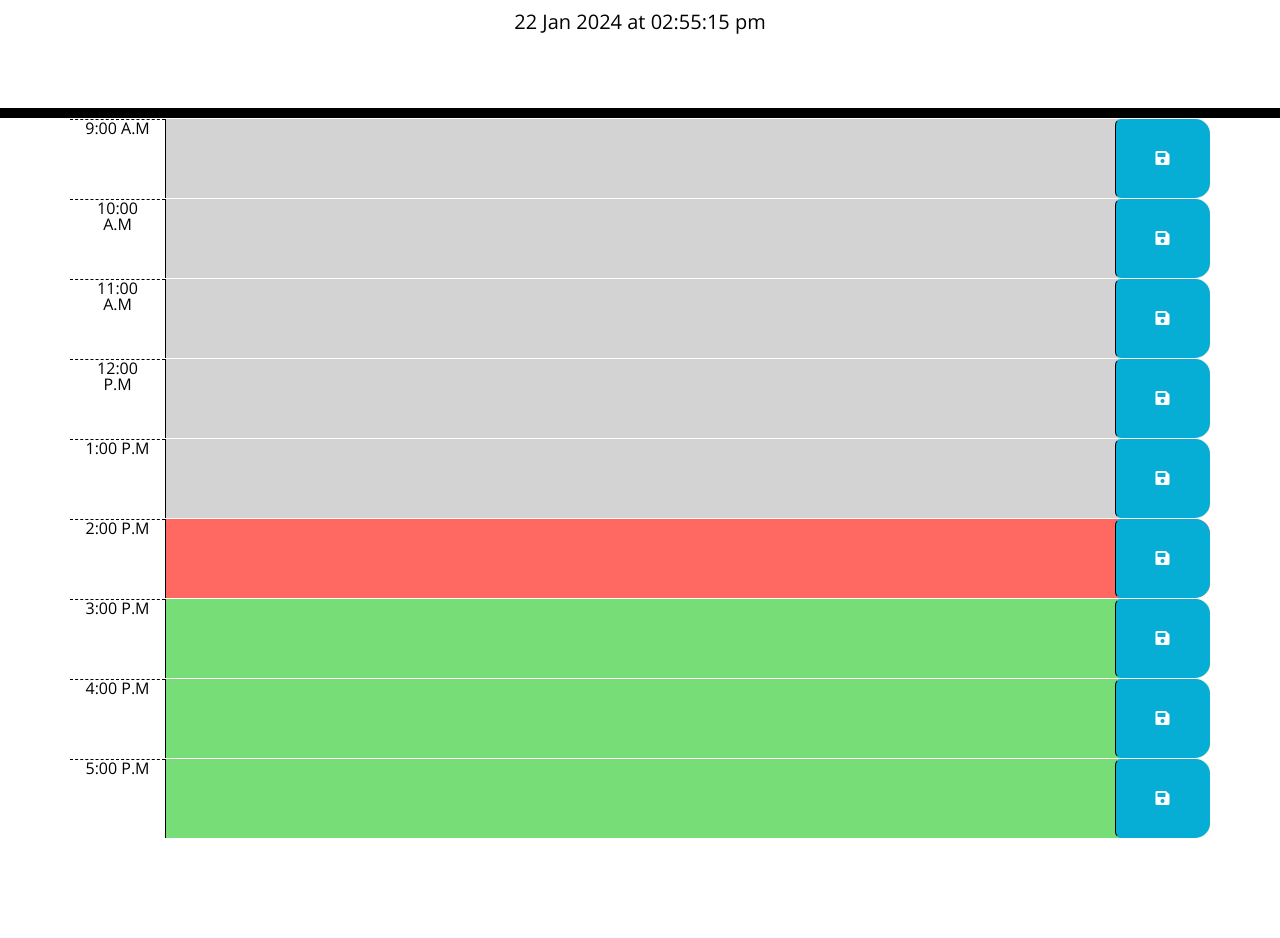
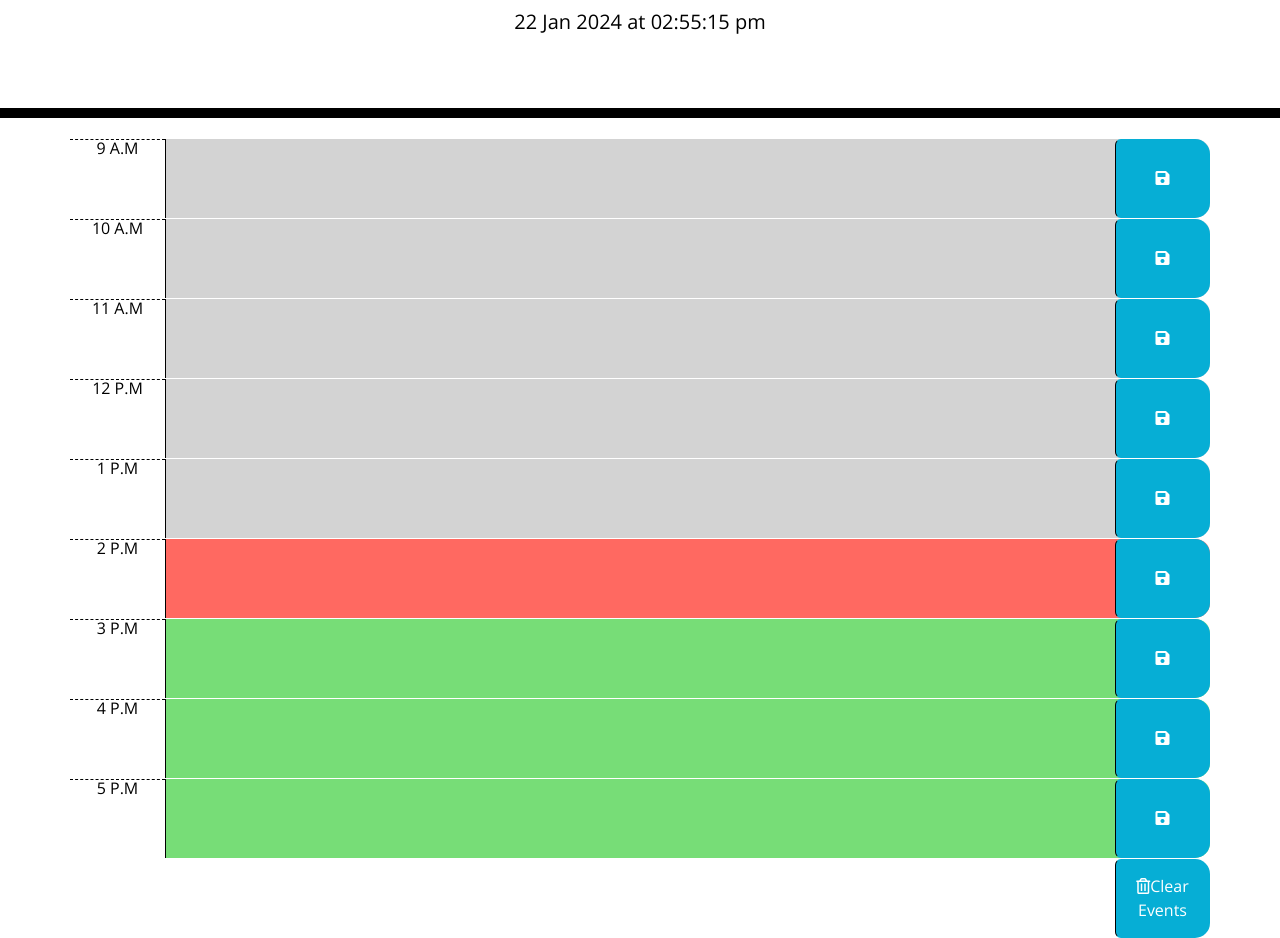
Before and after one commit to Pazoraf/Work-Day-Scheduler-Alex-Flaherty, a plain HTML site: page index.html in a window 1280 px wide. Shown: the part 169-1107 px from the top of the page. Before the commit the page ends 1007 px from the top, so only its background shows below. Drawn offline with nearby package versions, Linux system fonts and the light colour scheme.

Commit message:
Added clear events button, also added padding for container area

```diff
--- a/assets/css/style.css
+++ b/assets/css/style.css
@@ -20,6 +20,10 @@ header {
   border-radius: 0;
   border-bottom: 10px solid black;
   padding: 60px;
+}
+
+.container {
+  padding-top: 20px;
 }
 
 .description {
@@ -58,7 +62,7 @@ header {
   color: white;
 }
 
-.saveBtn {
+.saveBtn, .clearBtn{
   border-left: 1px solid black;
   border-top-right-radius: 15px;
   border-bottom-right-radius: 15px;
@@ -72,8 +76,7 @@ header {
   transition: all 0.3s ease-in-out;
 }
 
-@media (max-width:400px){
-  .hour {
-    font-size: 0.5px;
-  }
+.clearBtn span:hover {
+  font-size: 20px;
+  transition: all 0.3s ease-in-out;
 }
--- a/assets/js/script.js
+++ b/assets/js/script.js
@@ -33,6 +33,10 @@ $(document).ready(function() {
         })
     })
 
+    $(".clearBtn").on("click", function(){
+        $(".description").val("");
+        localStorage.clear();
+    })
 
     setInterval(timeDisplay, 1000)
     console.log("hello")
--- a/index.html
+++ b/index.html
@@ -25,57 +25,61 @@
   </head>
 
   <body>
-    <header>
+    <header class="jumbotron">
       <h1 class="display-3">Work Day Scheduler</h1>
       <p class="lead">A simple calendar app for scheduling your work day</p>
       <p id="currentDay" class="lead"></p>
     </header>
     <div class="container">
-      <!-- Time-blocks go here -->
       <div class="row time-block" id="9">
-        <div class="col-1 hour">9:00 A.M</div>
+        <div class="col-1 hour">9 A.M</div>
         <textarea class="description col-10"></textarea>
-        <button class ="btn btn-block saveBtn col-1"><span class="fas fa-save"></span></button>
+        <button class ="btn btn-block saveBtn col-1"><i class="fas fa-save"></i></button>
       </div>
       <div class="row time-block" id="10">
-        <div class="col-1 hour">10:00 A.M</div>
+        <div class="col-1 hour">10 A.M</div>
         <textarea class="description col-10"></textarea>
-        <button class ="btn btn-block saveBtn col-1"><span class="fas fa-save"></span></button>
+        <button class ="btn btn-block saveBtn col-1"><i class="fas fa-save"></i></button>
       </div>
       <div class="row time-block" id="11">
-        <div class="col-1 hour">11:00 A.M</div>
+        <div class="col-1 hour">11 A.M</div>
         <textarea class="description col-10"></textarea>
-        <button class ="btn btn-block saveBtn col-1"><span class="fas fa-save"></span></button>
+        <button class ="btn btn-block saveBtn col-1"><i class="fas fa-save"></i></button>
       </div>
       <div class="row time-block" id="12">
-        <div class="col-1 hour">12:00 P.M</div>
+        <div class="col-1 hour">12 P.M</div>
         <textarea class="description col-10"></textarea>
-        <button class ="btn btn-block saveBtn col-1"><span class="fas fa-save"></span></button>
+        <button class ="btn btn-block saveBtn col-1"><i class="fas fa-save"></i></button>
       </div>
       <div class="row time-block" id="13">
-        <div class="col-1 hour">1:00 P.M</div>
+        <div class="col-1 hour">1 P.M</div>
         <textarea class="description col-10"></textarea>
-        <button class ="btn btn-block saveBtn col-1"><span class="fas fa-save"></span></button>
+        <button class ="btn btn-block saveBtn col-1"><i class="fas fa-save"></i></button>
       </div>
       <div class="row time-block" id="14">
-        <div class="col-1 hour">2:00 P.M</div>
+        <div class="col-1 hour">2 P.M</div>
         <textarea class="description col-10"></textarea>
-        <button class ="btn btn-block saveBtn col-1"><span class="fas fa-save"></span></button>
+        <button class ="btn btn-block saveBtn col-1"><i class="fas fa-save"></i></button>
       </div>
       <div class="row time-block" id="15">
-        <div class="col-1 hour">3:00 P.M</div>
+        <div class="col-1 hour">3 P.M</div>
         <textarea class="description col-10"></textarea>
-        <button class ="btn btn-block saveBtn col-1"><span class="fas fa-save"></span></button>
+        <button class ="btn btn-block saveBtn col-1"><i class="fas fa-save"></i></button>
       </div>
       <div class="row time-block" id="16">
-        <div class="col-1 hour">4:00 P.M</div>
+        <div class="col-1 hour">4 P.M</div>
         <textarea class="description col-10"></textarea>
-        <button class ="btn btn-block saveBtn col-1"><span class="fas fa-save"></span></button>
+        <button class ="btn btn-block saveBtn col-1"><i class="fas fa-save"></i></button>
       </div>
       <div class="row time-block" id="17">
-        <div class="col-1 hour">5:00 P.M</div>
+        <div class="col-1 hour">5 P.M</div>
         <textarea class="description col-10"></textarea>
-        <button class ="btn btn-block saveBtn col-1"><span class="fas fa-save"></span></button>
+        <button class ="btn btn-block saveBtn col-1"><i class="fas fa-save"></i></button>
+      </div>
+      <div class="row " id="clear">
+        <div class="col-1"></div>
+        <div class="col-10"></div>
+        <button class ="btn btn-block clearBtn col-1"><i class="far fa-trash-alt"></i>Clear Events</button>
       </div>
     </div>
 
```
